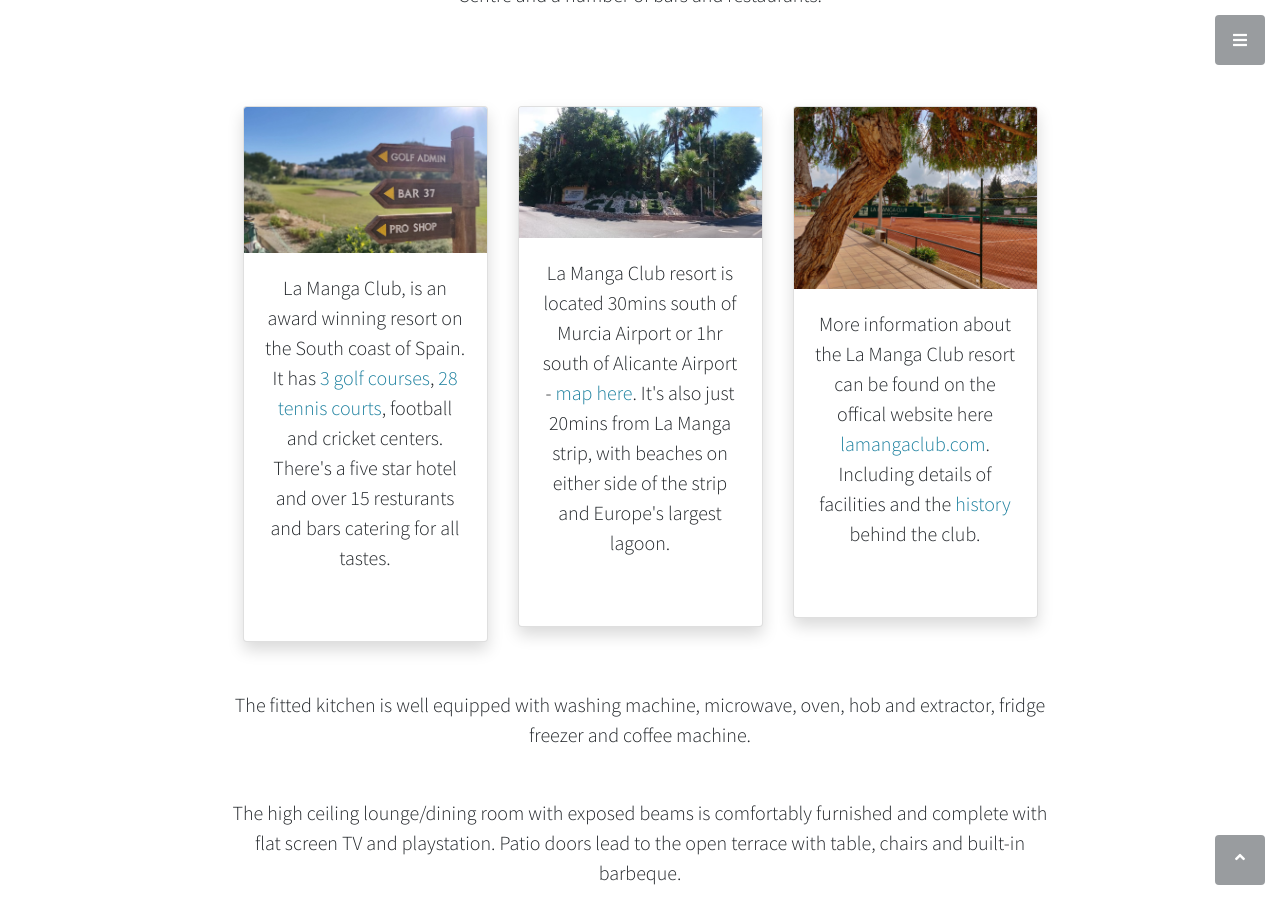
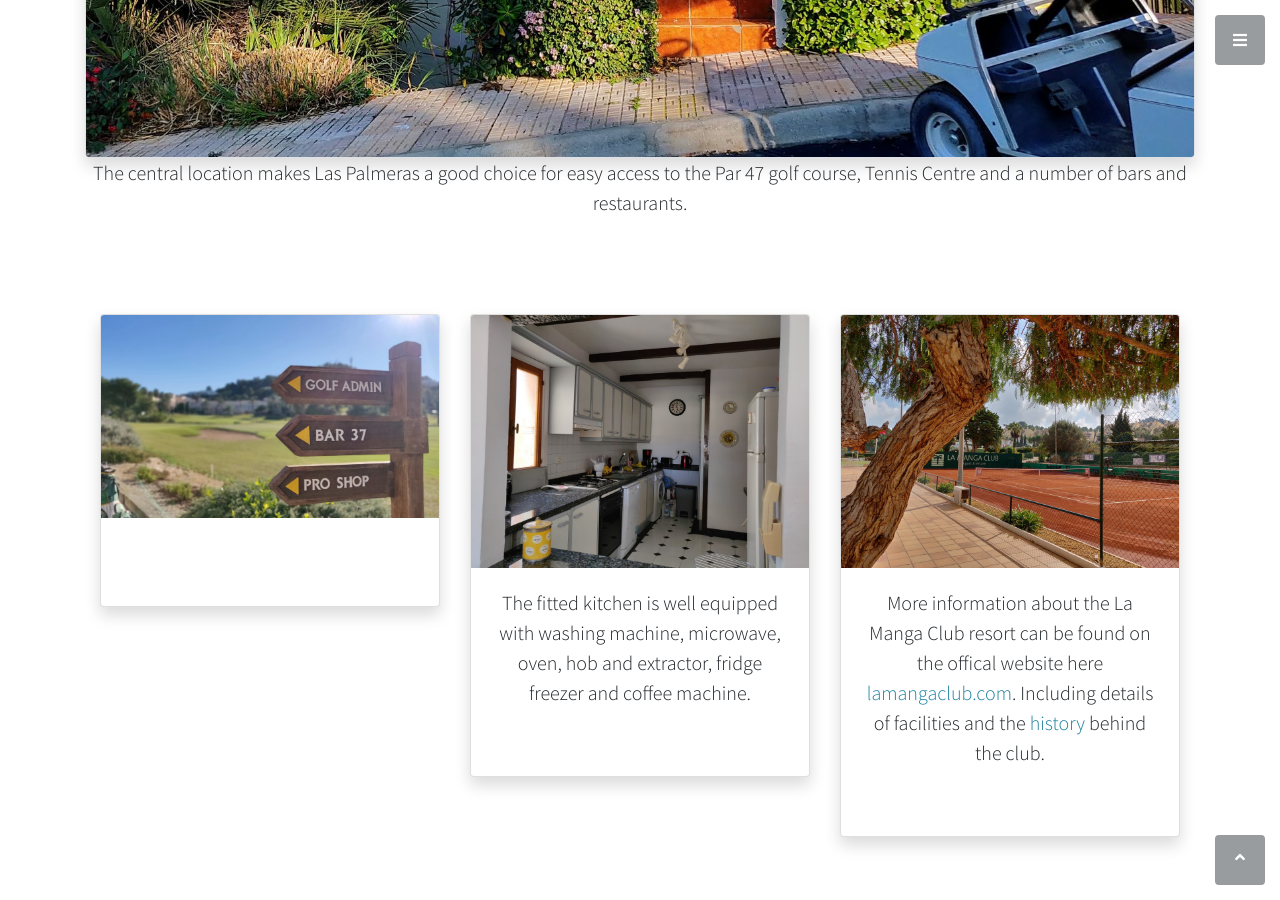
Before and after one commit to richsteer/richsteer.github.io, a Jekyll site: the page built from index.html, in a window 1280 px wide and 900 px high, scrolled down 3014 px. Built offline with Jekyll 4.4.1, drawn with Linux system fonts in a browser that asks for light colours.

Commit message:
Update index.html

```diff
--- a/index.html
+++ b/index.html
@@ -68,7 +68,7 @@
 <section id="laspalmeras9" class="content-section">
     <div class="container text-center">
         <div class = "row">
-                <div class="col-lg-9 mx-auto">
+                <div class="col-lg-12 mx-auto">
                     <h1>Las Palmeras 9</h1>
 
                     <!--{% include carousel.html height="50" unit="%" duration="10000" %}-->
@@ -78,7 +78,7 @@
                     <p class="lead mb-5">
                         The central location makes Las Palmeras a good choice for easy access to the  Par 47 golf course, Tennis Centre and a number of bars and restaurants.
                     </p>
-                   <!-- cards container -->
+                   <!-- LP9 cards container -->
                    <div class="container text-center py-5">
                         <div class="row row-cols-1 row-cols-sm-2 row-cols-md-3 g-3">
                             <div class="col">
@@ -86,17 +86,17 @@
                                     <img src="assets/img/la-manga-club-north-course-signpost.jpg" class="card-img-top" alt="..">
                                     <div class="card-body">
                                         <!--<h5 class="card-title">Card title</h5>-->
-                                        <p class="lead mb-5">La Manga Club, is an award winning resort on the South coast of Spain. It has <a href="https://lamangaclub.com/en/sports/golf" class="link-primary" target="_blank">3 golf courses</a>, <a href="https://lamangaclub.com/en/sports/tennis" class="link-primary" target="_blank">28 tennis courts</a>, football and cricket centers. There's a five star hotel and over 15 resturants and bars catering for all tastes.</p>
+                                        <p class="lead mb-5"></p>
                                         <!--<a href="#" class="btn btn-primary">Go somewhere</a>-->
                                     </div>
                                 </div>
                             </div>
                             <div class="col">
                                 <div class="card shadow">
-                                    <img src="assets/img/la-manga-club-entrance.jpg" class="card-img-top" alt="..">
+                                    <img src="assets/img/la-manga-club-villa-las-palmeras-9-kitchen.jpg" class="card-img-top" alt="..">
                                     <div class="card-body">
                                         <!--<h5 class="card-title">Card title</h5>-->
-                                        <p class="lead mb-5">La Manga Club resort is located 30mins south of Murcia Airport or 1hr south of Alicante Airport - <a href="https://www.google.com/maps/d/u/0/viewer?mid=1lR8X0Qyc4FyXacJDxlL8zABByG2B60hH&ll=37.950088287219096%2C-0.8456935500000107&z=10" class="link-primary" target="_blank">map here</a>. It's also just 20mins from La Manga strip, with beaches on either side of the strip and Europe's largest lagoon.</p>
+                                        <p class="lead mb-5">The fitted kitchen is well equipped with washing machine, microwave, oven, hob and extractor, fridge freezer and coffee machine.</p>
                                         <!--<a href="#" class="btn btn-primary">Go somewhere</a>-->
                                     </div>
                                 </div>
@@ -131,7 +131,7 @@
 
 
                     <p class="lead mb-5">
-                        The fitted kitchen is well equipped with washing machine, microwave, oven, hob and extractor, fridge freezer and coffee machine.
+
                     </p>
                     <p class="lead mb-5">
                         The high ceiling lounge/dining room with exposed beams is comfortably furnished and complete with flat screen TV and playstation. Patio doors lead to the open terrace with table, chairs and built-in barbeque.
```
